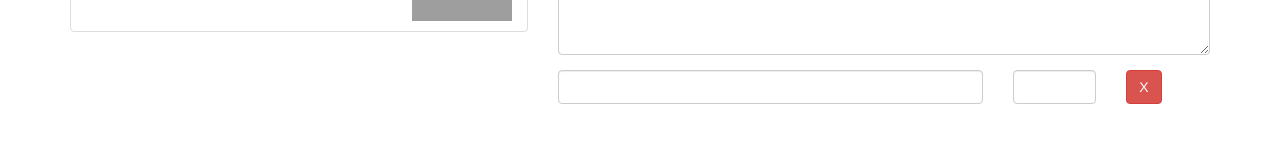
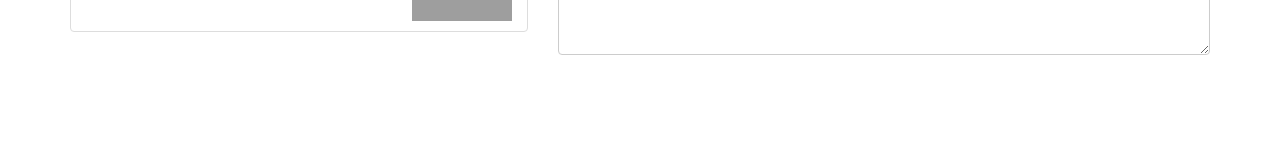
Before and after one commit to Pallavi2911/course_project, an Angular app: page /recipes/new in a window 1280 px wide. Shown: the part 359-502 px from the top of the page. Built offline with nearby package versions, Linux system fonts and the light colour scheme; grey boxes are pictures that could not be loaded.

Commit message:
add ingredients control to form array

```diff
--- a/src/app/recipes/recipe-edit/recipe-edit.component.html
+++ b/src/app/recipes/recipe-edit/recipe-edit.component.html
@@ -60,13 +60,21 @@
       <!-- end description tag -->
       <!--  -->
       <div class="row">
-        <div class="col-xs-12">
-          <div class="row">
+        <div class="col-xs-12" formArrayName="ingredients">
+          <div
+            class="row"
+            *ngFor="let ingredientCtrl of getControls(); let i = index"
+            [formGroupName]="i"
+          >
             <div class="col-xs-8">
-              <input type="text" class="form-control" />
+              <input type="text" class="form-control" formControlName="name" />
             </div>
             <div class="col-xs-2">
-              <input type="number" class="form-control" />
+              <input
+                type="number"
+                class="form-control"
+                formControlName="amount"
+              />
             </div>
             <div class="col-xs-2">
               <button class="btn btn-danger">X</button>
--- a/src/app/recipes/recipe-edit/recipe-edit.component.ts
+++ b/src/app/recipes/recipe-edit/recipe-edit.component.ts
@@ -1,5 +1,5 @@
 import { Component, OnInit } from '@angular/core';
-import { FormControl, FormGroup } from '@angular/forms';
+import { FormArray, FormControl, FormGroup } from '@angular/forms';
 import { ActivatedRoute, Params } from '@angular/router';
 import { RecipeService } from '../recipe.service';
 
@@ -32,21 +32,37 @@
     let recipeName = '';
     let recipeImagePath = '';
     let recipeDescription = '';
+    let recipeIngredients = new FormArray([]);
 
     if (this.editMode) {
       const recipe = this.recipeService.getRecipe(this.id);
       recipeName = recipe.name;
       recipeImagePath = recipe.imagePath;
       recipeDescription = recipe.description;
+      if (recipe['ingredients']) {
+        for (let ingredient of recipe.ingredients) {
+          recipeIngredients.push(
+            new FormGroup({
+              name: new FormControl(ingredient.name),
+              amount: new FormControl(ingredient.amount),
+            })
+          );
+        }
+      }
     }
     this.recipeForm = new FormGroup({
       name: new FormControl(recipeName),
       imagePath: new FormControl(recipeImagePath),
       description: new FormControl(recipeDescription),
+      ingredients: recipeIngredients,
     });
   }
 
   onSubmit() {
     console.log(this.recipeForm);
   }
+
+  getControls() {
+    return (<FormArray>this.recipeForm.get('ingredients')).controls;
+  }
 }
--- a/src/app/recipes/recipe.service.ts
+++ b/src/app/recipes/recipe.service.ts
@@ -10,7 +10,7 @@
       'Pad Thai Recipe',
       'This is simply a test',
       'https://www.tasteofhome.com/wp-content/uploads/2020/01/Easy-Pad-Thai_EXPS_FT20_249632_F_0109_1.jpg',
-      [new Ingredient('peanuts', 10)]
+      [new Ingredient('peanuts', 10), new Ingredient('moyashi', 1)]
     ),
     new Recipe(
       'Brooklyn Yankee Tomato Pie Recipe',
```
